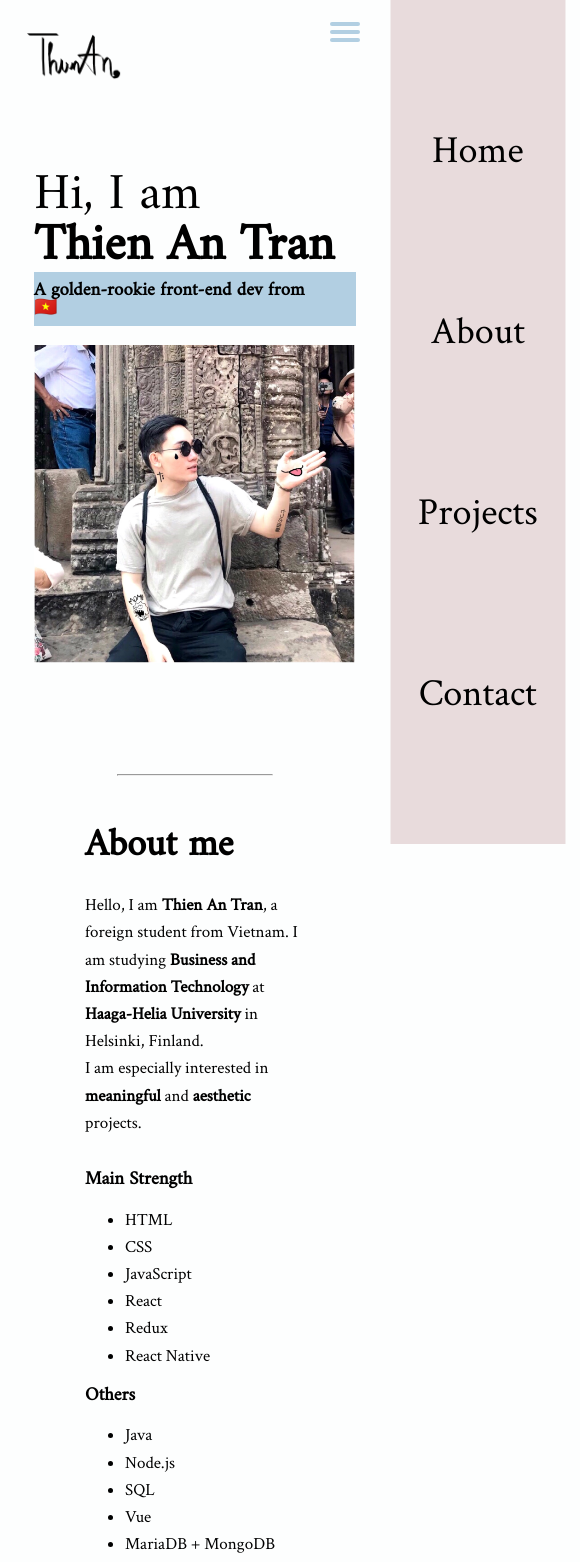
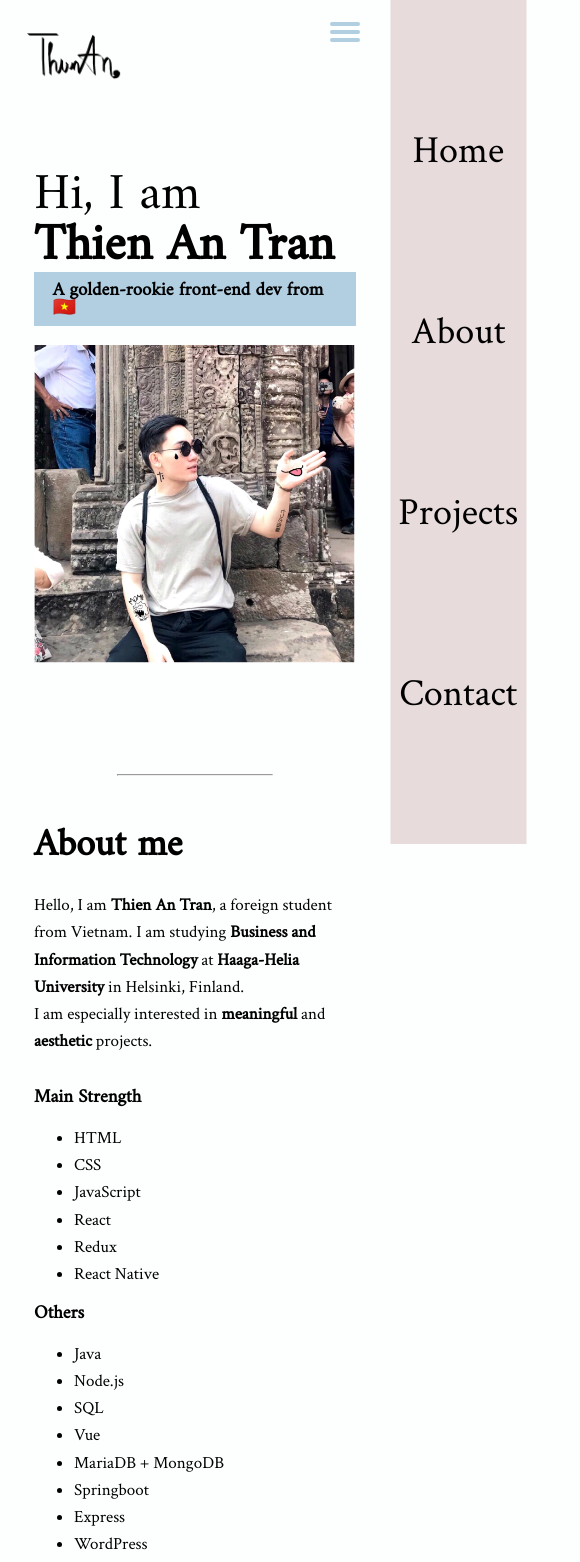
Before and after one commit to mrred243/Portfolio, a React (Vite) app: page / in a window 390 px wide. Shown: the top 1562 px of the page, 580 px wide, since content can reach past the window. Built offline with nearby package versions, Linux system fonts and the light colour scheme.

Commit message:
mobile responsive modification

```diff
--- a/src/index.css
+++ b/src/index.css
@@ -99,7 +99,7 @@
 .subtitle--intro {
   margin-bottom: 1em;
   background: var(--clr-accent2);
-  padding: 0.5em 1.5em 0.4em 0;
+  padding: 0.5em 0.8em 0.4em 1em;
 }
 
 /* header */
@@ -118,7 +118,7 @@
   background: var(--clr-accent1);
   top: 0;
   bottom: 0;
-  left: 55%;
+  left: 65%;
   right: 0;
   z-index: 100;
   transform: translateX(100%);
@@ -262,7 +262,7 @@
 }
 /* About section */
 .about {
-  padding: 0 5em;
+  padding: 0 2em;
 }
 
 .about--content {
@@ -281,7 +281,11 @@
   width: 100%;
 }
 
-@media (min-width: 600px) {
+@media (min-width: 650px) {
+  .about {
+    padding: 0 5em;
+  }
+
   .about--content {
     display: grid;
     position: relative;
@@ -319,8 +323,6 @@
 
   .strength--other,
   .strength--main {
-    width: 45%;
-    padding-left: 2em;
   }
 
   .subtitle--about {
@@ -331,7 +333,7 @@
 /* Project section */
 
 .project {
-  padding: 0 5em;
+  padding: 0 2em;
 }
 
 .portfolio {
@@ -339,7 +341,10 @@
   width: 85%;
 }
 
-@media (min-width: 600px){
+@media (min-width: 650px){
+  .project {
+    padding: 0 5em;
+  }
   .portfolio--item {
     display: grid;
     grid-template-columns: 1fr 1fr;
@@ -388,16 +393,27 @@
 
 /* contact section */
 .contact {
+  padding: 0 2em;
+  margin-bottom: 5em;
+}
+
+
+@media (min-width: 650px) {
+  .contact {
     padding: 0 5em;
     margin-bottom: 5em;
   }
-
   .contact--section {
     padding-top: 3em;
     display: flex;
     justify-content: space-evenly;
   }
 
+  .contact--details{
+    margin-left: 1.5em;
+  }
+
   .giphy-embed {
     top: -5em;
   }
+}
--- a/src/index.html
+++ b/src/index.html
@@ -6,7 +6,7 @@
   <link href="https://fonts.googleapis.com/css?family=Crimson+Text|Playfair+Display&display=swap" rel="stylesheet">
   <link href="https://fonts.googleapis.com/css2?family=Amiri&display=swap" rel="stylesheet">
   <script src="https://kit.fontawesome.com/ba5e626a36.js" crossorigin="anonymous"></script>
-  <meta name="viewport" content="width=device-width, initial-scale=1">
+  <meta name="viewport" content="width=device-width, initial-scale=1" />
 </head>
 
 <body>
```
Also changed, not shown: 4 other files (tests, documents, lock files or other folders). Lines whose indentation alone changed are shown as unchanged.
